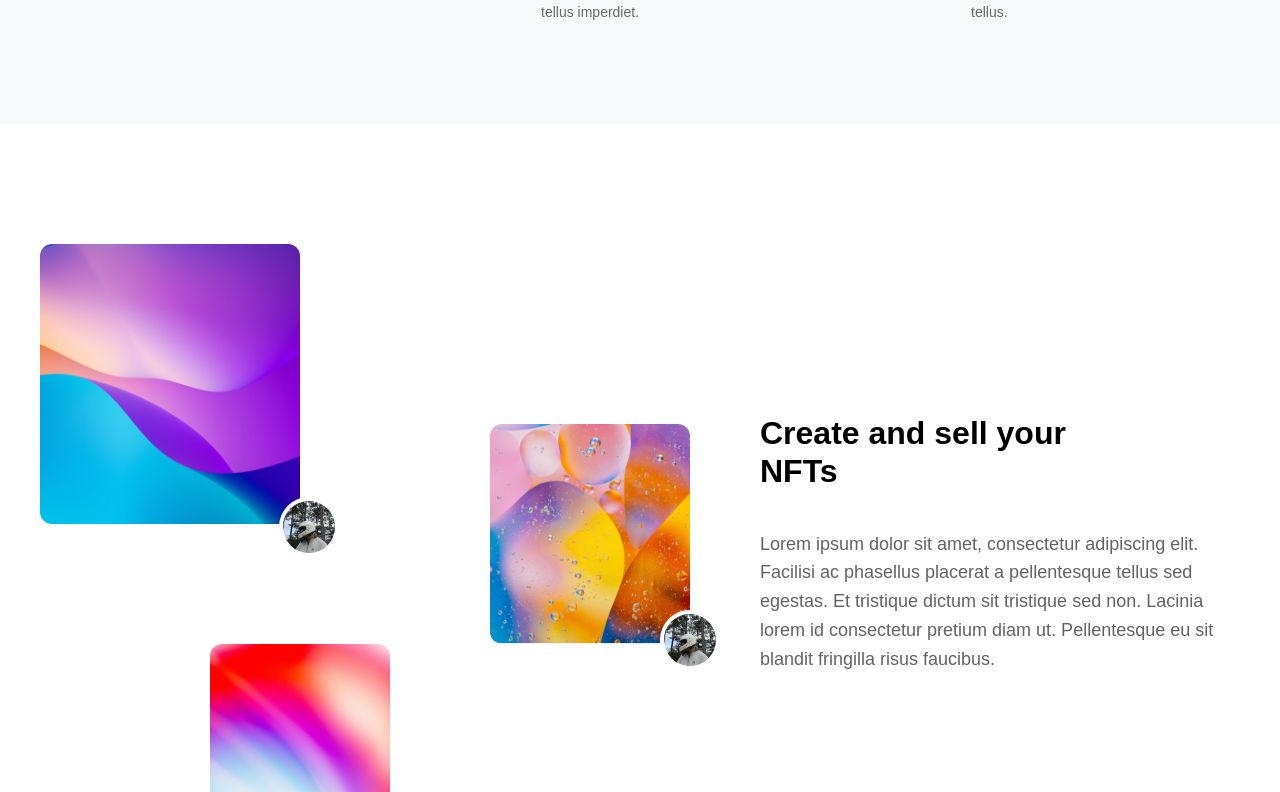
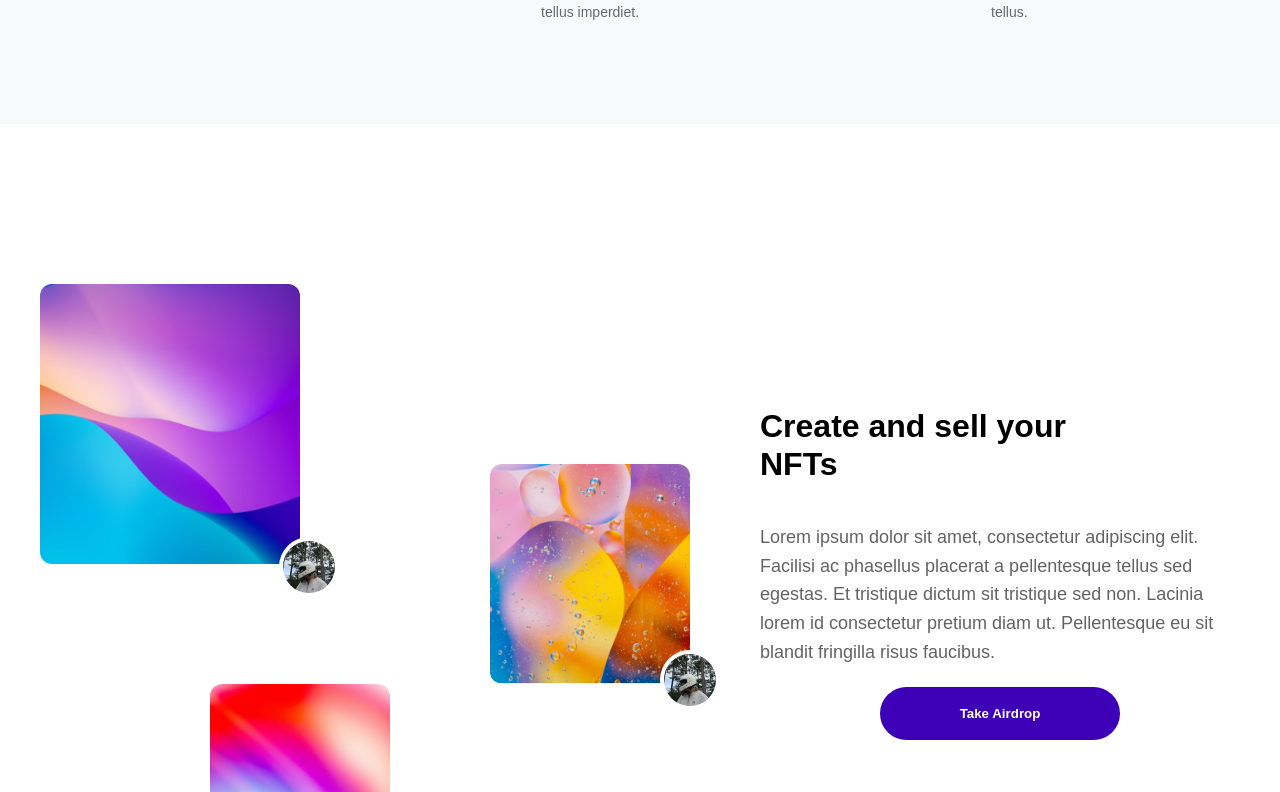
Before and after one commit to C2Tx420/APCers, a React (Vite) app: page / in a window 1280 px wide. Shown: the part 315-1107 px from the top of the page. Built offline with nearby package versions, Linux system fonts and the light colour scheme; what @shyft-to/js would draw is missing.

Commit message:
update hook, take airdrop

```diff
--- /dev/null
+++ b/src/components/AirdropComponent/index.js
@@ -0,0 +1 @@
+export {default} from './AirdropComponent'
--- a/src/components/SignUpNFT/SignUpNFT.jsx
+++ b/src/components/SignUpNFT/SignUpNFT.jsx
@@ -4,10 +4,13 @@ import img1 from '../../assets/img/signup/signup-1.png'
 import img2 from '../../assets/img/signup/signup-2.jpg'
 import img3 from '../../assets/img/signup/signup-3.jpg'
 import face from '../../assets/img/signup/signup-face.jpg'
+import Button from '../Button/Button';
+import { useNavigate } from 'react-router-dom';
 
 
 
 export default function SignUpNFT() {
+    const navigate = useNavigate();
     return (
         <div className='signupNFT'>
             <div className='signupNFT__left'>
@@ -33,6 +36,7 @@ export default function SignUpNFT() {
                 <p className='signupNFT__right-desc'>
                     Lorem ipsum dolor sit amet, consectetur adipiscing elit. Facilisi ac phasellus placerat a pellentesque tellus sed egestas. Et tristique dictum sit tristique sed non. Lacinia lorem id consectetur pretium diam ut. Pellentesque eu sit blandit fringilla risus faucibus.
                 </p>
+                <Button className={'signupNFT__right-btn'} onClick={()=>navigate('/airdrop')}>Take Airdrop</Button>
             </div>
         </div>
     )
--- a/src/components/SignUpNFT/SignUpNFT.scss
+++ b/src/components/SignUpNFT/SignUpNFT.scss
@@ -74,5 +74,10 @@
             line-height: 160%;
             color: #636363;
         }
+
+        &-btn {
+            width: 50%;
+            margin: 20px auto;
+        }
     }
 }
--- /dev/null
+++ b/src/hook/useScrollTop.js
@@ -0,0 +1,9 @@
+import React from 'react'
+import { useEffect } from 'react'
+import { CustomService } from '../services/custom.service'
+
+export default function useScrollTop(dependency=[]) {
+    useEffect(()=>{
+        CustomService.scrollToTop();
+    },dependency)
+}
--- a/src/pages/Home/Home.jsx
+++ b/src/pages/Home/Home.jsx
@@ -6,8 +6,11 @@ import HumanCard from '../../components/HumanCard/HumanCard';
 import Slider from 'react-slick';
 import ProductCard from '../../components/ProductCard/ProductCard';
 import { ShyftService } from '../../services/shyft.service';
+import useScrollTop from '../../hook/useScrollTop';
 
 export default function Home() {
+
+  useScrollTop();
 
   const [listNFT, setListNFT] = useState([
     {
@@ -227,6 +230,9 @@ export default function Home() {
   };
   return (
     <main className="home">
+      {/* <section className="airdrop-section container">
+        <AirdropComponent />
+      </section> */}
       <section className="amaze-section container-fluid">
         <AmazeNFT />
       </section>
--- a/src/pages/Home/Home.scss
+++ b/src/pages/Home/Home.scss
@@ -1,3 +1,4 @@
+.home {
     .amaze-section {
         background: rgba(217, 224, 236, 0.2);
         backdrop-filter: blur(25px);
@@ -5,6 +6,8 @@
     }
 
     section {
+        padding: 40px 0;
+
         h3 {
             text-align: center;
             font-size: 3.2rem;
@@ -14,7 +17,6 @@ section {
 
     .team-section {
         background-color: #F4F3EA;
-    padding: 40px 0;
 
         .teamlist {
             padding: 40px 0;
@@ -22,7 +24,6 @@ section {
     }
 
     .market-section {
-    padding: 40px 0;
         background: rgba(217, 224, 236, 0.2);
         backdrop-filter: blur(25px);
 
@@ -36,3 +37,4 @@ section {
             }
         }
     }
+}
--- /dev/null
+++ b/src/services/custom.service.js
@@ -0,0 +1,5 @@
+export const CustomService = {
+    scrollToTop: () => {
+        window.scrollTo({ top: 0, behavior: 'smooth' })
+    }
+}
```
Also changed, not shown: src/components/AirdropComponent/AirdropComponent.jsx (added, +13 -0 lines), src/components/AirdropComponent/AirdropComponent.scss (added). Lines whose indentation alone changed are shown as unchanged.
